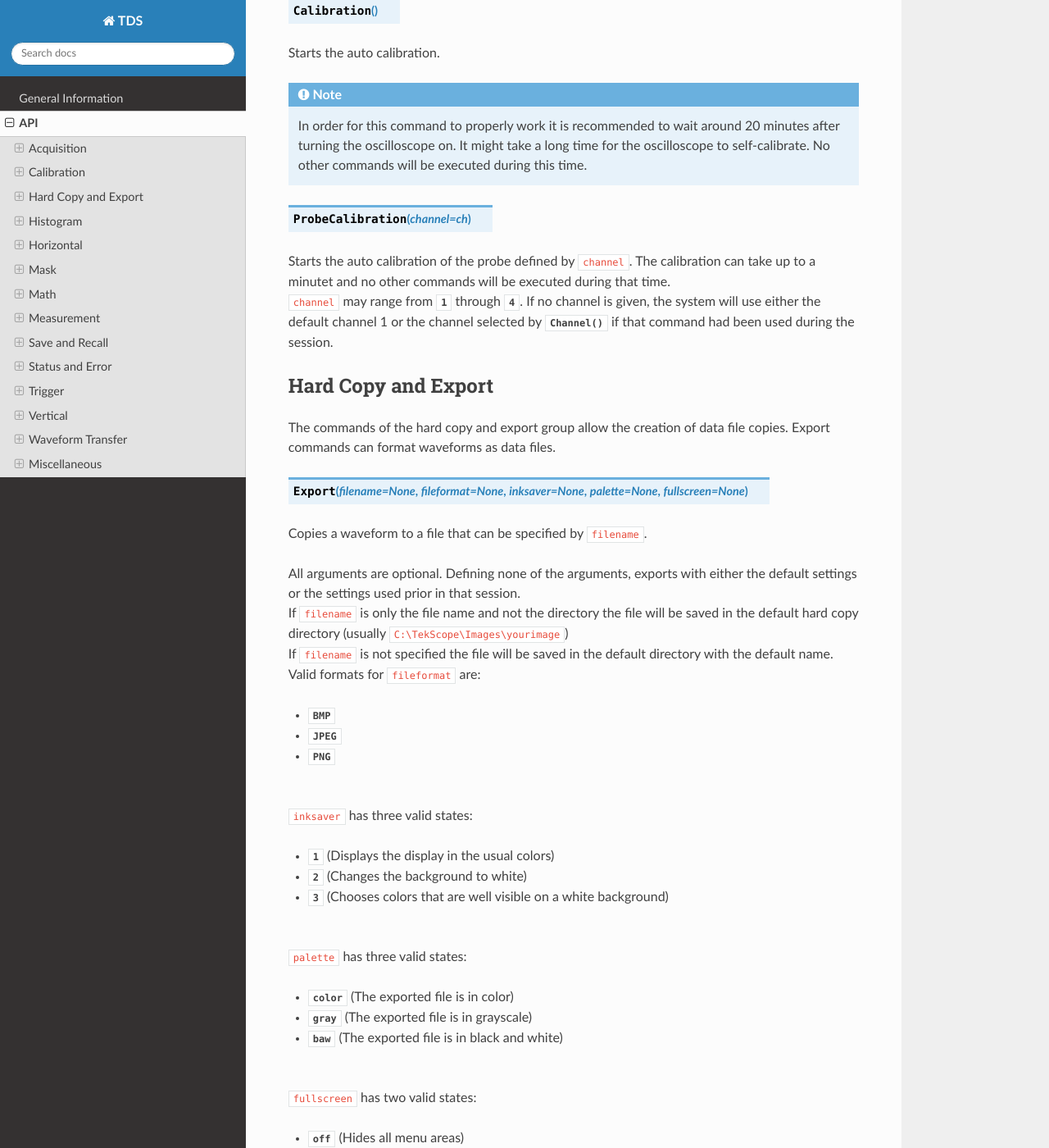
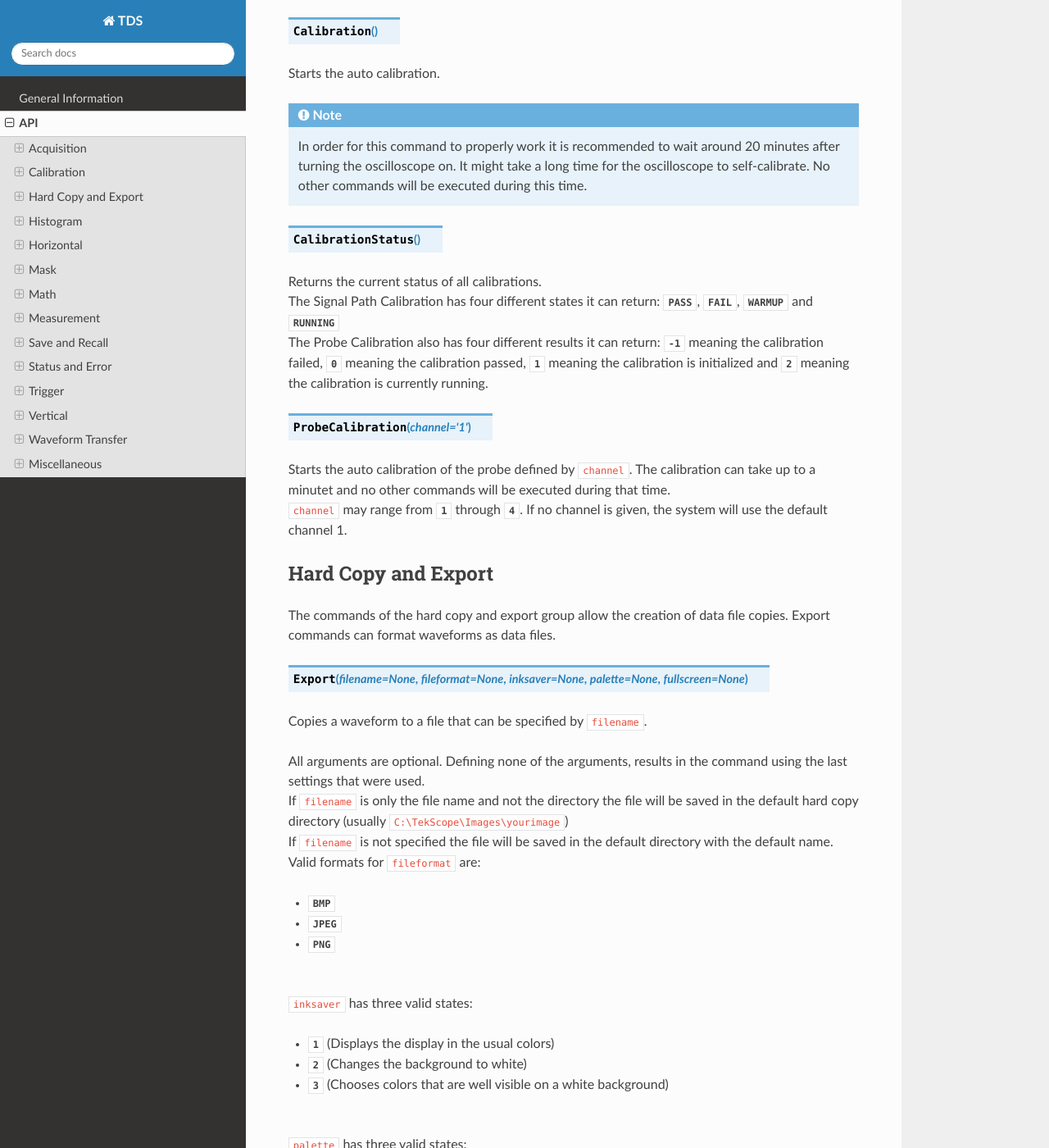
Before and after one commit to NeleWandel/TDS, a Sphinx documentation site: the page built from docs/source/API.rst, in a window 1280 px wide and 1400 px high, scrolled down 1496 px. Shown: the whole window at 82% size. Built offline with Sphinx 7.4.7 and the Read the Docs theme 2.0.0, drawn with Linux system fonts in a browser that asks for light colours; pages that are not in the unit, such as notebooks, are missing from menus; cross-references to code outside the pages are shown as plain code; some of the changed text lies outside the part shown.

Commit message:
Update API.rst

```diff
--- a/docs/source/API.rst
+++ b/docs/source/API.rst
@@ -26,8 +26,10 @@ Acquisition
 |
 | ``samplesize`` sets the amount of waveform database points that the oscilloscope acquires for a single sequence acquisition. Must be a whole number.
 |
-| ``WFamount`` sets the amount of waveforms that will be acquired for averaging and enveloping. Must be a whole number.
-| If envelope mode is enabled, a waveform amount of :const:`0` corresponds to infinitely acquisations.
+| ``avg`` sets the amount of waveforms that will be acquired for averaging. Must be a whole number.
+|
+| ``env`` sets the amount of waveforms that will be acquired for enveloping. Must be a whole number.
+| A waveform amount of :const:`0` corresponds to an infinite amount of acquisitions.
 |
 | ``stop`` defines whether the acquisition stops after a :const:`single` sequence or :const:`repeat` until stopped with :meth:`StopAcquisition`.
 |
@@ -45,9 +47,13 @@ Calibration
 .. method:: Calibration()
 | Starts the auto calibration.
 .. note:: In order for this command to properly work it is recommended to wait around 20 minutes after turning the oscilloscope on. It might take a long time for the oscilloscope to self-calibrate. No other commands will be executed during this time.
-.. method:: ProbeCalibration(channel=ch)
+.. method:: CalibrationStatus()
+| Returns the current status of all calibrations.
+| The Signal Path Calibration has four different states it can return: :const:`PASS`, :const:`FAIL`, :const:`WARMUP` and :const:`RUNNING`
+| The Probe Calibration also has four different results it can return: :const:`-1` meaning the calibration failed, :const:`0` meaning the calibration passed, :const:`1` meaning the calibration is initialized and :const:`2` meaning the calibration is currently running.
+.. method:: ProbeCalibration(channel='1')
 | Starts the auto calibration of the probe defined by ``channel``. The calibration can take up to a minutet and no other commands will be executed during that time.
-| ``channel`` may range from :const:`1` through :const:`4`. If no channel is given, the system will use either the default channel 1 or the channel selected by :meth:`Channel` if that command had been used during the session.
+| ``channel`` may range from :const:`1` through :const:`4`. If no channel is given, the system will use the default channel 1.
 
 Hard Copy and Export
 --------------------
@@ -56,7 +62,7 @@ Hard Copy and Export
 .. method:: Export(filename=None, fileformat=None, inksaver=None, palette=None, fullscreen=None)
 | Copies a waveform to a file that can be specified by ``filename``.
 |
-| All arguments are optional. Defining none of the arguments, exports with either the default settings or the settings used prior in that session.
+| All arguments are optional. Defining none of the arguments, results in the command using the last settings that were used.
 | If ``filename`` is only the file name and not the directory the file will be saved in the default hard copy directory (usually ``C:\TekScope\Images\yourimage``)
 | If ``filename`` is not specified the file will be saved in the default directory with the default name.
 | Valid formats for ``fileformat`` are:
@@ -81,7 +87,7 @@ Hard Copy and Export
 .. method:: Screenshot(filename=None, inksaver=None, palette=None, orientation=None, fullscreen=None)
 | Creates a hardcopy screenshot of everything that can currently be seen on the oscilloscopes screen.
 | The format is always BMP. Creation of a screenshot might take a few milliseconds, using a timer in between multiple screenshots is recommended.
-| All arguments are optional. Defining none of the arguments, takes a screenshot with either the default settings or the settings used prior in that session.
+| All arguments are optional. Defining none of the arguments, results in the oscilloscope taking a screenshot with the last used settings.
 | If ``filename`` is only the file name and not the directory the file will be saved in the default hard copy directory (usually ``C:\TekScope\Images\yourimage``)
 | If ``filename`` is not specified the file will be saved in the default directory with the default name.
 |
@@ -137,13 +143,13 @@ Horizontal
 .. method:: FastFrame(source=None, count=None, refframe=None, length=None, mode=None, multiframes=None, multisource=None, frameamount=None, start=None)
 | Sets up all FastFrame (also known as memory segmentation) parameters.
 | All arguments are optional. Not defining any of the arguments results in this command being useless.
-| ``source`` defines the reference source. Valid sources are :cosnt:`CHx`, :const:`MATHx` and :const:`REFx` with x being an number ranging from 1 through 4.
+| ``source`` defines the reference source. Valid sources are :cosnt:`CHx`, :const:`MATHx` and :const:`REFx` with x being an number ranging from :cosnt:`1` through :const:`4`.
 | ``count`` defines how many frames/segments the FastFrame mode acquires.
 | ``refframe`` defines the reference frame number which is then used to calculate the time differences for the frames.
 | ``length`` may range from :const:`500` through :const:`400000` and defines the record length to the number of data points in each frame.
 | ``mode`` can be either :const:`ALL` or :const:`LIVE`. In live mode adjusting a channel waveform leads to adjustment of all channel and math waveforms, as they get locked together. For example changing the reference frame from CH1 to frame 6 results in CH2, CH3, CH4, MATH1, MATH2, MATH3 and MATH 4 also using frame 6 as reference. All mode the same happens, but on top of that all REF waveforms also adjust to the selected frame.
 | ``multiframes`` if turned :const:`on` the oscilloscope displays multiple overlaid frames. Turning on multiframe mode gives access to ``multisource``, ``frameamount`` and ``start``.
-| ``multisource`` defines the source for the multiframe mode. This needs to be given, in order for ``frameamount`` and ``start`` to be accessible. Valid sources are :const:`CHx`, :const:`MATHx` and :const:`REFx` with x being an number ranging from 1 through 4.
+| ``multisource`` defines the source for the multiframe mode. This needs to be given, in order for ``frameamount`` and ``start`` to be accessible when multiframe mode is turned on. Valid sources are :const:`CHx`, :const:`MATHx` and :const:`REFx` with x being an number ranging from 1 through 4.
 | ``frameamount`` defines the number of overlaying frames.
 | ``start`` defines the starting frame.
 .. method:: FastFrameStart()
@@ -181,7 +187,7 @@ Mask
 | The mask function creates, deletes and changes the mask.
 | All arguments are optional.
 |
-| ``start`` defines whether the mask starts the mask pass/fail testing.
+| ``start`` defines whether the mask starts the mask pass/fail testing. Valid states are :const:`True` and :const:`False`, with True signaling the oscilloscope to start the test.
 |
 | ``mask`` allows input of a standard mask. A full list of all standard masks can be found on page 419 in the `Online Programmer Manual <https://download.tek.com/manual/PHP014070web.pdf>`_.
 |
@@ -191,17 +197,17 @@ Mask
 |
 | ``counting`` turns the mask hit count state to either :const:`ON` or :const:`OFF`. ``display`` must be :const:`ON` to activate the mask counting.
 |
-| ``wfmamount`` sets the amount of waveforms to test during a pass/fail test. (Default is 20)
+| ``wfmamount`` sets the amount of waveforms to test during a pass/fail test.
 |
 | ``highlights`` turns the highlighting of hits in a mask to either :const:`ON` or :const:`OFF`. If turned on, hits are highlighted in different colors than other waveform data.
 |
-| ``inverted`` sets whether or not the mask is inverted. Valid states are :const:`OFF` (default) and :const:`ON`.
+| ``inverted`` sets whether or not the mask is inverted. Valid states are :const:`OFF` (not inverted) and :const:`ON` (inverted).
 |
 | ``margin`` sets the mask margin in percent. Range is :const:`-50` to :const:`50` if no margin is set, it is turned off automatically.
 |
 | ``polarity`` sets whether the pass/fail test tests :const:`positive` pulses, :const:`negative` pulses or :const:`both`.
 |
-| ``stoponfailure`` if turned :const:`ON` the oscilloscope stops acquiring data when a failure occurs during a pass/fail test. Turned :const:`OFF` is the default.
+| ``stoponfailure`` if turned :const:`ON` the oscilloscope stops acquiring data when a failure occurs during a pass/fail test. If turned :const:`OFF`the oscilloscope keeps acquiring data after the failure occured.
 |
 | ``failthreshold`` sets the number of failed tested waveforms needed for the pass/fail testing status to change from passing to failing. If WfmDB mode is turned on, it sets the minimum number of hits needed to change the status from passing to failing.
 |
@@ -241,7 +247,7 @@ Mask
 |
 | ``seg`` selects the segment that needs to be modified
 |
-| ``points`` are X-Y coordinates that specify the user mask. Points always come in pairs with the horizontal (x) first and the vertical (y) afterwards seperated by commas. There need to be at least two pairs, that have to be listed counterclockwise. If only one pair is given, the segment is marked as undefined.
+| ``points`` only works if a segment is chosen by ``seg``. Points are X-Y coordinates that specify the user mask. Points always come in pairs with the horizontal (x) first and the vertical (y) afterwards seperated by commas. There need to be at least two pairs, that have to be listed counterclockwise. If only one pair is given, the segment is marked as undefined.
 | **Example:** UserMask(seg=2, points='–2.3e-9, 44e-3,-2.5e-9, 47e-3, 1.2e-9, 44e-3')
 |
 | ``amp`` sets the nominal pulse amplitude in volts.
@@ -276,6 +282,7 @@ Math
 | Commands of the math group allow for the creation of math-based waveforms. Up to four math based waveforms can be stored and displayed at the same time.
 
 .. method:: Math(math='1', equation=None, y=None, x=None)
+| ``math`` selects the wanted math channel. This can range from :const:`1` through :const:`4`.
 | ``equation`` Sets a math based waveform. The equation may consist of waveforms (those can be taken from a channel, a reference or another math equation), measurements, scalar sources, functions, operands and numerical constants. The equation may consist of more than 100 characters.
 | Changes to any of the operands lead to changes of the output.
 | Examples:
@@ -289,19 +296,22 @@ Math
 | Viable ranges are from :const:`100.0E-36` through :const:`100.0E+36`.
 
 .. method:: MathVariable(varnumber, varvalue)
-| Defines a variable that can be used in :meth:`Math`.
+| Defines a variable that can be used in :meth:`Math` by typing VARx with x ranging from 1 through 8.
 | ``varnumber`` must be a number ranging from 1 through 8 and defines the storage place of the variable.
 | ``varvalue`` can be any value.
 
 Measurement
 -----------
 .. method:: CountMeas(m='1')
-| Returns the amount of values that have been obtained for the measurement defined by ``m`` since the last statistical reset. Values that generated an error are not counted.
+| Returns the amount of values that have been obtained for the measurement defined by ``m`` since the last :meth:`ResetStatistics`
+| Values that generated an error are not counted.
 .. method:: Maximum(m='1')
 | Returns the maximum value found for the measurement defined by ``m`` from :const:`1` to :const:`8`. The default is :const:`1`.
 .. method:: Mean(m='1')
 | Returns the mean value accumulated for the measurement defined by ``m`` from :const:`1` to :const:`8`. The default is :const:`1`.
 .. method:: Measure(meastype=None, method=None, m='MEAS1', statistics=None, weightvalue=None, state=None, source=None, source2=None, refmethod=None, high=None, low=None, mid=None, delay=None, edge1=None, edge2=None)
+| All arguments are optional. If a certain parameter is not defined the oscilloscope will use the values that have been used last.
+|
 | ``m`` defines the measurement from :const:`MEAS1` to :const:`MEAS8` or :const:`IMMed` for immediate measurement. The default is :const:`MEAS1`.
 |
 | ``method`` sets the method used to calculate the 0% and 100% reference level. The valid states are:
@@ -547,11 +557,11 @@ Save and Recall
 ---------------
 .. method:: Recall(storagelocation)
 | Sets all oscilloscope settings to a state that was saved via the :meth:`Save` command.
-| ``storagelocation`` must range from 1 through 10.
+| ``storagelocation`` must range from :const:`1` through :const:`10`.
 .. method:: RecallWaveform(filepath, ref='REF1')
 | Recalls a waveform from a directory specified by ``filepath`` to one of the four reference memory locations, ranging from :const:`REF1` through :const:`REF4`.
 .. method:: ResetToFactorySettings()
-| Resets the oscilloscope to the default settings.
+| Resets the oscilloscope to all the default factory settings.
 .. method:: Save(storagelocation)
 | Saves the current settings of the oscilloscope to a storage location. These settings can be reapplied to the oscilloscope by using the :meth:`Recall` command.
 | ``storagelocation`` must range from 1 through 10.
@@ -572,13 +582,11 @@ Status and Error
 ----------------
 .. method:: Clear()
 | Clears the event queue, standard event status register and the status byte register. Does not affect the output queue.
-.. method:: IsDone()
-| Returns :const:`1` when all operations are finished.
 .. method:: Wait()
-| The oscilloscope waits with the execution of further commands until all acquisitions are done.
+| Python waits with the execution of further commands until all single sequence acquisitions of the oscilloscope are done.
 Trigger
 -------
-.. method:: Trigger(triggertype=None, mode=None, holdhofftime=None, triggerclass=None, CH1=None, CH2=None, CH3=None, CH4=None, function=None, triggerwhen=None, logicmin=None, logicmax=None, source=None, comm=None, bitrate=None, pulseform=None, eyetype=None, clock=None, clocksource=None, polarity=None, clockthreshold=None, setholdsource=None, threshold=None, settime=None, holdtime=None, width=None, low=None, high=None, edgecoupling=None, standard=None, level=None, CH1TH=None, CH2TH=None, CH3TH=None, CH4TH=None, dataformat=None, datapattern=None, timeout=None, timeouttime=None, deltatime=None, transition=None)
+.. method:: Trigger(triggertype=None, mode=None, holdofftime=None, triggerclass=None, CH1=None, CH2=None, CH3=None, CH4=None, function=None, triggerwhen=None, logicmin=None, logicmax=None, source=None, comm=None, bitrate=None, pulseform=None, eyetype=None, clock=None, clocksource=None, polarity=None, clockthreshold=None, setholdsource=None, threshold=None, settime=None, holdtime=None, width=None, low=None, high=None, edgecoupling=None, standard=None, level=None, CH1TH=None, CH2TH=None, CH3TH=None, CH4TH=None, dataformat=None, datapattern=None, timeouttime=None, deltatime=None)
 
 | Allows full controll of the trigger settings. All arguments are optional and not every argument is needed for every trigger type. All arguments ordered by ``triggertype`` can be found in the tabs below.
 .. tabs::
@@ -597,14 +605,14 @@ Trigger
       - :const:`LFRej` (Removes low frequency components of the AC signal)
       - :const:`NOISErej` (Low sensitivity DC coupling. This option needs a higher signal amplitude to minimise false triggers)
       |
-      | ``edgeslope`` defines the slope. Valid states are:
+      | ``polarity`` defines the slope. Valid states are:
       - :const:`rise` (triggers on a rising/positive signal edge)
       - :const:`fall` (triggers on a falling/negative signal edge)
    .. tab:: logic
 
       | Turns the trigger type to logic. In this state the oscilloscope starts a trigger event in case a defined logical situation occurs.
       |
-      | ``CH1``, ``CH2`` and ``CH3`` sets the logical input can be set to :const:`HIGH`, :const:`LOW` or :const:`x`. This specifies the logic that will be used when the trigger detects the trigger threshold level.
+      | ``CH1``, ``CH2`` and ``CH3`` sets the logical input can be set to :const:`HIGH`, :const:`LOW` or :const:`x`.
       - :const:`HIGH` specifies the logic high
       - :const:`LOW` specifies the logic low
       - :const:`x` specifies that it doesn't matter
@@ -659,6 +667,9 @@ Trigger
 
       | Turns the trigger type to pulse. In this state a trigger event is executed when a specified pulse is found.
       |
+      | ``source`` defines the source. This can be either :const:`CH1`, :const:`CH2`, :const:`CH3` or :const:`CH4`.
+      |
+      | ``level`` in Volt, sets the trigger level. Valid options are either any Volt amount or the preset trigger levels of :const:`ECL` (-1.3V) or :const:`TTL` (1.4V).
       | ``triggerclass`` has five valid states each with their own set of arguments:
       .. tabs::
          .. tab:: glitch
@@ -734,7 +745,8 @@ Trigger
             | ``timeouttime`` in seconds, defines the time out period.
    .. tab:: comm
 
-      | Turns the trigger type to communitcation. In this state a trigger events is executed when a defined communication signal is found.
+      | Turns the trigger type to communication. In this state a trigger events is executed when a defined communication signal is found.
+      | ``level`` in Volt, sets the trigger level. Valid options are either any Volt amount or the preset trigger levels of :const:`ECL` (-1.3V) or :const:`TTL` (1.4V).
       |
       | ``comm`` defines the communication type. Valid states are:
       - :const:`CMI`
@@ -771,6 +783,7 @@ Trigger
       | Turns the trigger type to serial. In this state a trigger event is executed when NRZ-encoded data providing a 32-bit serial word is found.
       |
       | ``source`` sets the serial source. Source can be :const:`CH1` through :const:`CH4`.
+      | ``level`` in Volt, sets the trigger level. Valid options are either any Volt amount or the preset trigger levels of :const:`ECL` (-1.3V) or :const:`TTL` (1.4V).
       |
       | ``standard`` sets the standard that identifies the code and bit rate. Following standards are valid:
       | :const:`OC1`, :const:`OC3`, :const:`OC12`, :const:`FC133`, :const:`FC266`, :const:`FC531`, :const:`FC1063`, :const:`FW139BS400B`, :const:`FW139BS800B`, :const:`ENET1250`, :const:`CUSTom`, :const:`RIO_500M`, :const:`RIO_750M`, :const:`RIO:1G`, :const:`RIO_SERIAL_1G`, :const:`VSROC192`
@@ -790,7 +803,7 @@ Trigger
       | ``polarity`` sets the polarity of the clock to either :const:`rise` or :const:`fall`.
 
 .. method:: TriggerB(state=None, source=None, count=None, time=None, level=None, slope=None)
-| Controlls the secondary trigger.
+| Controlls the secondary trigger. All arguments are optional.
 |
 | ``state`` sets the trigger activity to either :const:`ON` or :const:`OFF`.
 |
@@ -862,8 +875,8 @@ Miscellaneous
 .. method:: Lock()
 | Disables all frontpanel buttons and knobs on the oscilloscope, including the touchscreen.
 | The command :meth:`Unlock` enables them again.
-.. method:: SetDate(day, month, year)
-| Changes the internal date of the oscilloscope. ``day`` and ``month`` must be two digits, ``year`` must be four digits.
+.. method:: SetDate(date='2022-01-01')
+| Changes the internal date of the oscilloscope. Date must be given in the format 'yyyy-mm-dd'.
 .. method:: SetTime(time='00:00:00')
 | Changes the internal time of the oscilloscope. Time must be given in the format hh:mm:ss.
 .. method:: Time()
@@ -871,6 +884,6 @@ Miscellaneous
 .. method:: Undo()
 | Reverses all changes done by :meth:`AutoSet`. This does affect any changes made after the automatic adjustment.
 .. method:: Unlock()
-| Enables all frontpanel buttons and knobs on the oscilloscope, after they have been locked by :meth:`Lock`
+| Enables all frontpanel buttons and knobs on the oscilloscope after they have been locked by :meth:`Lock`
 .. method:: WaveformDisplay(source='CH1', arg='ON')
 | Turns the display and calculation of the waveform selected by :const:`source` either :const:`ON` or :const:`OFF`.
```
Also changed, not shown: other parts of docs/source/API.rst (+4 -4 lines).
